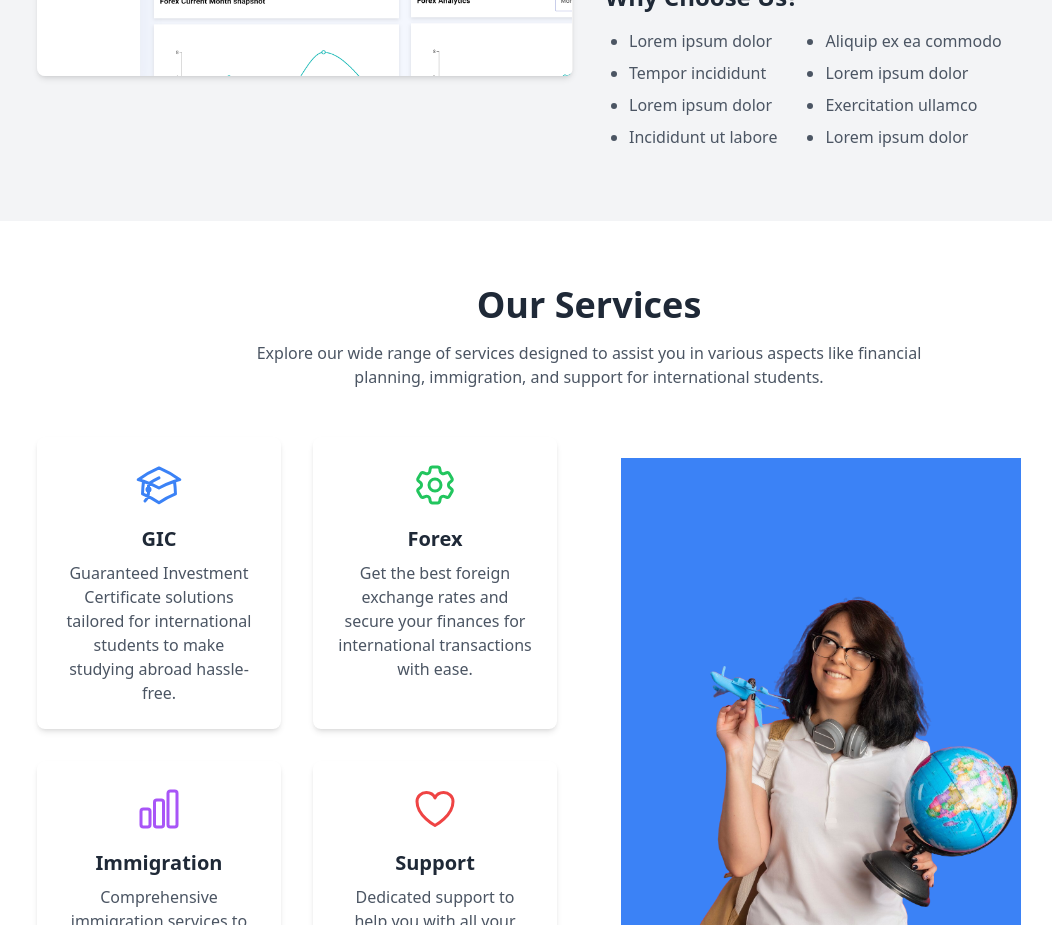
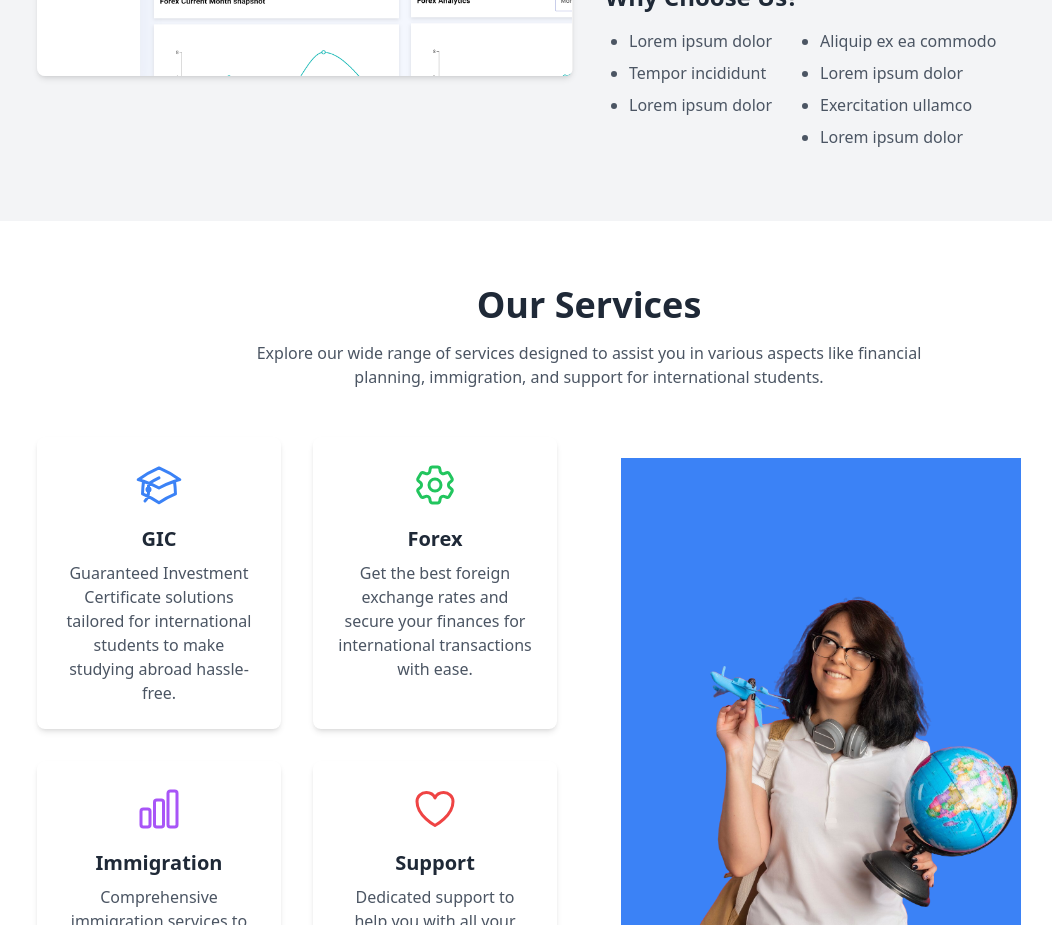
Before and after one commit to TiwariLokesh/Abrocare, a React (Vite) app: page / in a window 1280 px wide. Shown: the part 2420-3345 px from the top of the page, without its empty margins (51-1103 px from the left). Built offline with nearby package versions, Linux system fonts and the light colour scheme.

Commit message:
fix: remove unnecessary whitespace in About component for cleaner code

```diff
--- a/src/components/About.jsx
+++ b/src/components/About.jsx
@@ -9,7 +9,7 @@ export const About = () => {
       "Lorem ipsum dolor",
       "Tempor incididunt",
       "Lorem ipsum dolor",
-      "Incididunt ut labore",
+
     ],
     Why2: [
       "Aliquip ex ea commodo",
```
